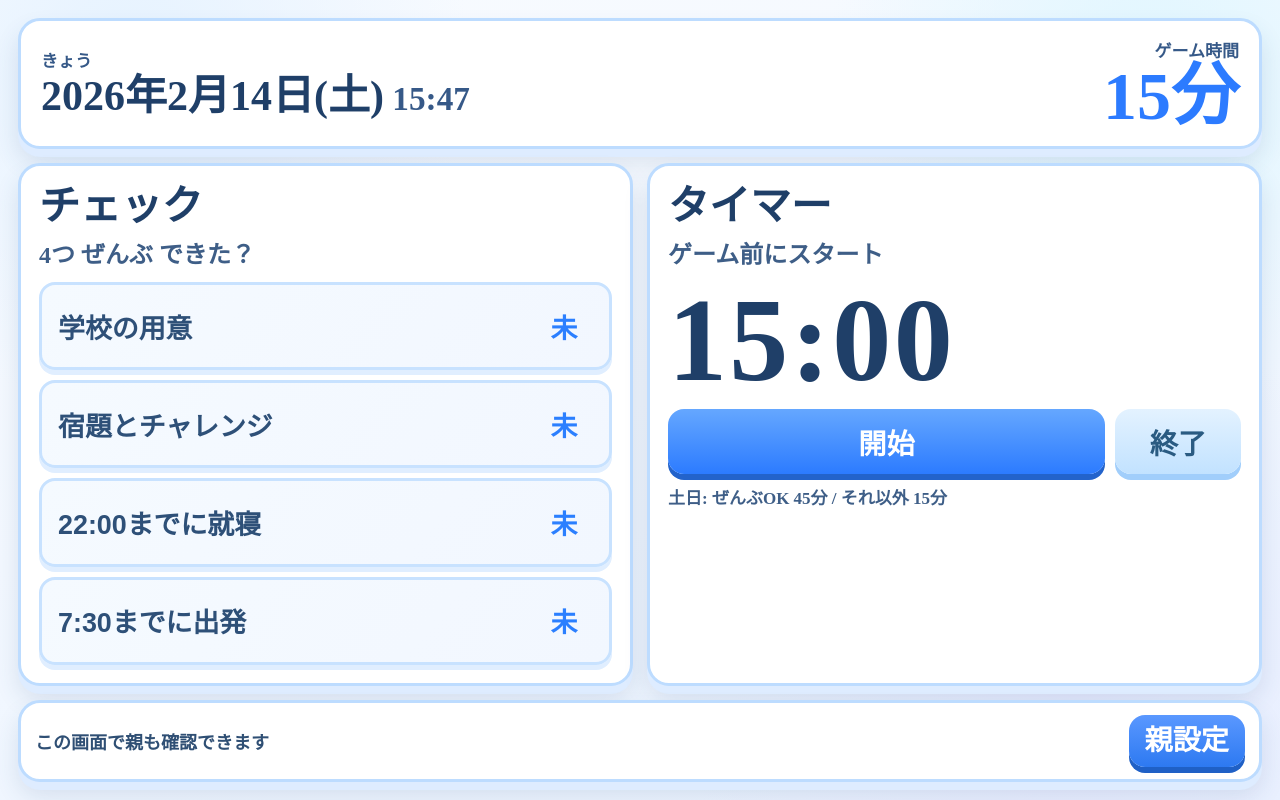
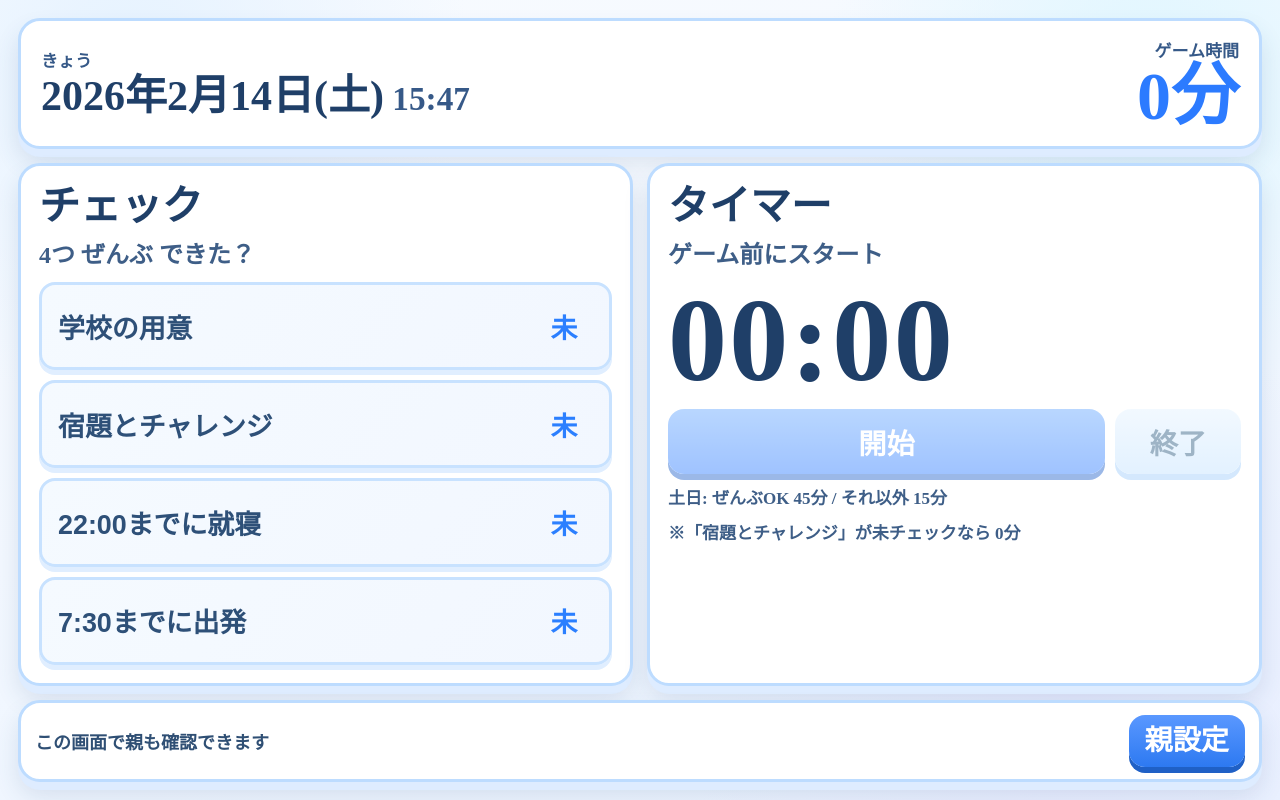
Before and after one commit to a2kiti/webapp20260214, a Next.js app: page / in a window 1280 px wide. Built offline with nearby package versions, Linux system fonts and the light colour scheme.

Commit message:
fix: require homework check for any game time

```diff
--- a/src/app/page.tsx
+++ b/src/app/page.tsx
@@ -101,6 +101,9 @@ function isWeekend(dateKey: string): boolean {
 }
 
 function allocationFromChecks(checks: DailyChecks, settings: Settings, weekend: boolean): number {
+  if (!checks.homework) {
+    return 0;
+  }
   if (Object.values(checks).every(Boolean)) {
     return weekend ? settings.fullCompletionMinutesWeekend : settings.fullCompletionMinutes;
   }
@@ -367,6 +370,7 @@ export default function Home() {
   const weekend = today ? isWeekend(today.date) : false;
   const todayFullMinutes = weekend ? settings.fullCompletionMinutesWeekend : settings.fullCompletionMinutes;
   const todayFallbackMinutes = weekend ? settings.fallbackMinutesWeekend : settings.fallbackMinutes;
+  const homeworkRequiredMinutes = 0;
 
   const grantedMinutes = today?.lockedAllocationMinutes ?? currentAllocation;
   const initialSeconds = grantedMinutes * 60 + (today?.carryInSeconds ?? 0);
@@ -514,6 +518,7 @@ export default function Home() {
           <p className={styles.rule}>
             {weekend ? "土日" : "平日"}: ぜんぶOK {todayFullMinutes}分 / それ以外 {todayFallbackMinutes}分
           </p>
+          <p className={styles.rule}>※「宿題とチャレンジ」が未チェックなら {homeworkRequiredMinutes}分</p>
         </article>
       </section>
 
@@ -548,7 +553,7 @@ export default function Home() {
         <section className={styles.confirmOverlay}>
           <article className={styles.confirmModal}>
             <h3>チェック未完了です</h3>
-            <p>このまま始めると {todayFallbackMinutes}分 です。始めますか？</p>
+            <p>このまま始めると {currentAllocation}分 です。始めますか？</p>
             <div className={styles.confirmButtons}>
               <button type="button" className={styles.secondaryBtn} onClick={() => setShowStartConfirm(false)}>
                 キャンセル
```
